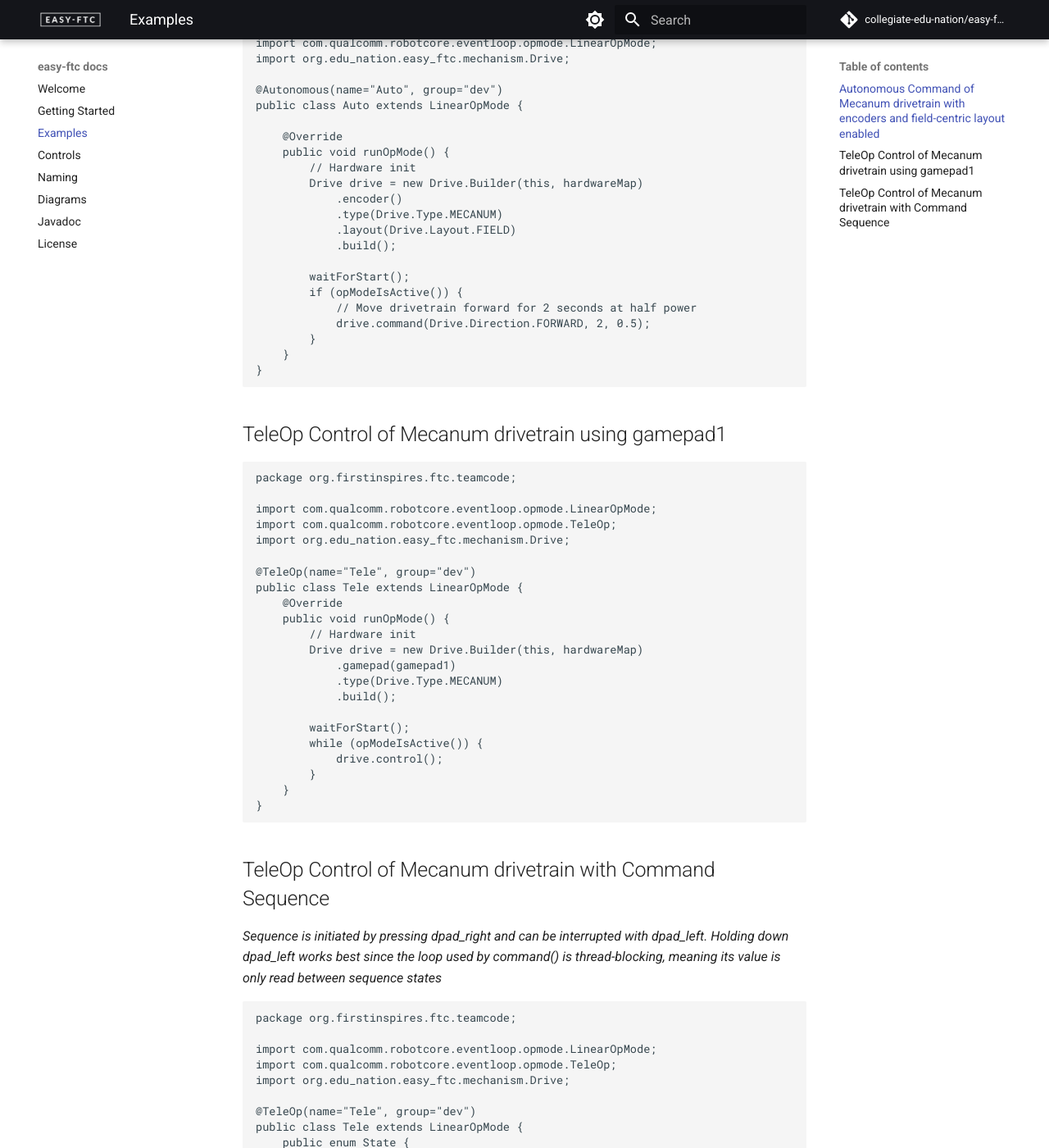
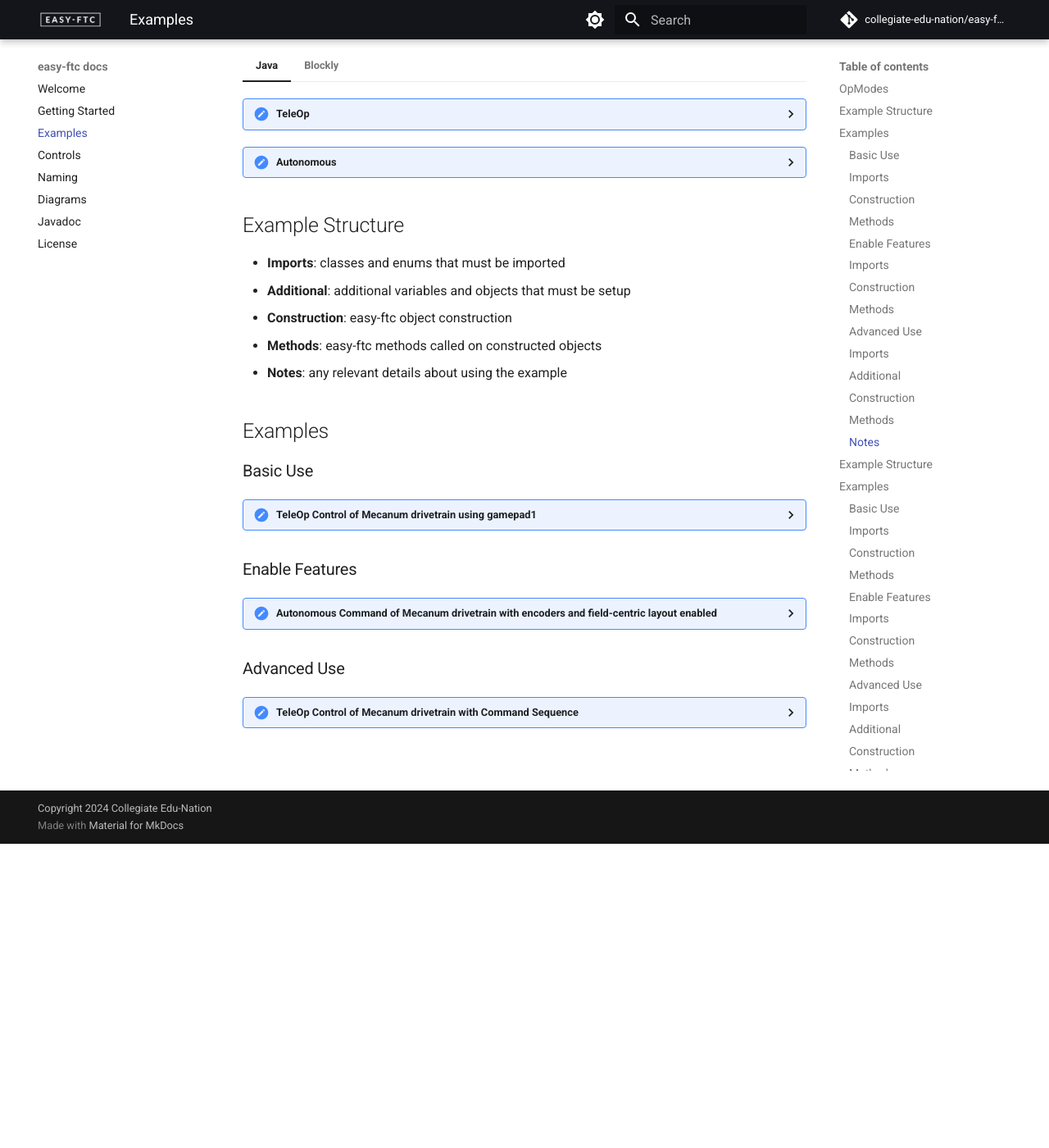
Before and after one commit to Collegiate-Edu-Nation/easy-ftc, an MkDocs documentation site: the page built from docs/examples.md, in a window 1280 px wide and 1400 px high, scrolled down 371 px. Shown: the whole window at 82% size. Built offline with MkDocs 1.6.1 and Material for MkDocs 9.7.7, drawn with Linux system fonts in a browser that asks for light colours; comment, search, counter and statistics services are not loaded; some of the changed text lies outside the part shown.

Commit message:
restructure

```diff
--- a/docs/examples.md
+++ b/docs/examples.md
@@ -1,115 +1,252 @@
 # Examples
+Examples are provided in the form of code (either Java or Blockly) that must be added to an OpMode. Click an example's dropdown to see its contents.
+
+## OpModes
+Each example will use one of the following OpModes. For the sake of brevity, these are not repeated for each example.
+
+<i>Note the locations of Imports, Additional, Construction, and Methods.</i>
 
 === "Java"
 
-    ## Autonomous Command of Mecanum drivetrain with encoders and field-centric layout enabled
-
-        package org.firstinspires.ftc.teamcode;
-
-        import com.qualcomm.robotcore.eventloop.opmode.Autonomous;
-        import com.qualcomm.robotcore.eventloop.opmode.LinearOpMode;
-        import org.edu_nation.easy_ftc.mechanism.Drive;
-
-        @Autonomous(name="Auto", group="dev")
-        public class Auto extends LinearOpMode {
-
-            @Override
-            public void runOpMode() {
-                // Hardware init
-                Drive drive = new Drive.Builder(this, hardwareMap)
-                    .encoder()
-                    .type(Drive.Type.MECANUM)
-                    .layout(Drive.Layout.FIELD)
-                    .build();
-
-                waitForStart();
-                if (opModeIsActive()) {
-                    // Move drivetrain forward for 2 seconds at half power
-                    drive.command(Drive.Direction.FORWARD, 2, 0.5);
-                }
-            }
-        }
-
-    ## TeleOp Control of Mecanum drivetrain using gamepad1
+    <details>
+    <summary>TeleOp</summary>
 
         package org.firstinspires.ftc.teamcode;
 
         import com.qualcomm.robotcore.eventloop.opmode.LinearOpMode;
         import com.qualcomm.robotcore.eventloop.opmode.TeleOp;
-        import org.edu_nation.easy_ftc.mechanism.Drive;
+        // Imports
 
         @TeleOp(name="Tele", group="dev")
         public class Tele extends LinearOpMode {
+            // Additional
+
             @Override
             public void runOpMode() {
-                // Hardware init
-                Drive drive = new Drive.Builder(this, hardwareMap)
-                    .gamepad(gamepad1)
-                    .type(Drive.Type.MECANUM)
-                    .build();
+                // Construction
 
                 waitForStart();
                 while (opModeIsActive()) {
-                    drive.control();
+                    // Methods
                 }
             }
         }
+    </details>
 
-    ## TeleOp Control of Mecanum drivetrain with Command Sequence
-    <i>Sequence is initiated by pressing dpad_right and can be interrupted with dpad_left. Holding down dpad_left works best since the loop used by command() is thread-blocking, meaning its value is only read between sequence states</i>
+
+    <details>
+    <summary>Autonomous</summary>
 
         package org.firstinspires.ftc.teamcode;
 
         import com.qualcomm.robotcore.eventloop.opmode.LinearOpMode;
-        import com.qualcomm.robotcore.eventloop.opmode.TeleOp;
-        import org.edu_nation.easy_ftc.mechanism.Drive;
+        import com.qualcomm.robotcore.eventloop.opmode.Autonomous;
+        // Imports
 
-        @TeleOp(name="Tele", group="dev")
-        public class Tele extends LinearOpMode {
-            public enum State {
-                ROTATE_LEFT, ROTATE_RIGHT
-            }
+        @Autonomous(name="Auto", group="dev")
+        public class Auto extends LinearOpMode {
+            // Additional
 
             @Override
             public void runOpMode() {
-                // Hardware init
-                Drive drive = new Drive.Builder(this, hardwareMap)
-                    .gamepad(gamepad1)
-                    .type(Drive.Type.MECANUM)
-                    .build();
-
-                // define starting state
-                State state = State.ROTATE_LEFT;
+                // Construction
 
                 waitForStart();
-                while (opModeIsActive()) {
-                    // Define the sequence with a Finite State Machine
-                    switch (state) {
-                        case ROTATE_LEFT:
-                            // initiate sequence when dpad_right is pressed
-                            if (gamepad1.dpad_right) {
-                                drive.command(Drive.Direction.ROTATE_LEFT, 2, 0.5);
-                                state = State.ROTATE_RIGHT;
-                            }
-                            break;
-                        case ROTATE_RIGHT:
-                            drive.command(Drive.Direction.ROTATE_RIGHT, 2, 0.5);
-                            // restart sequence once final state is completed
-                            state = State.ROTATE_LEFT;
-                            break;
-                        default:
-                            state = State.ROTATE_LEFT;
-                    }
-
-                    // Termiante sequence when dpad_left is pressed
-                    if (gamepad1.dpad_left) {
-                        state = State.ROTATE_LEFT;
-                    }
-
-                    // normal drivetrain control
-                    drive.control();
+                if (opModeIsActive()) {
+                    // Methods
                 }
             }
         }
+    </details>
+
+
+    ## Example Structure
+
+    * <b>Imports</b>: classes and enums that must be imported
+    * <b>Additional</b>: additional variables and objects that must be setup
+    * <b>Construction</b>: easy-ftc object construction
+    * <b>Methods</b>: easy-ftc methods called on constructed objects
+    * <b>Notes</b>: any relevant details about using the example
+
+    ## Examples
+
+    ### Basic Use
+
+
+    <details>
+    <summary>TeleOp Control of Mecanum drivetrain using gamepad1</summary>
+
+    ### Imports
+
+        import org.edu_nation.easy_ftc.mechanism.Drive;
+
+    ### Construction
+
+        Drive drive = new Drive.Builder(this, hardwareMap)
+            .gamepad(gamepad1)
+            .type(Drive.Type.MECANUM)
+            .build();
+
+    ### Methods
+
+        drive.control();
+    </details>
+
+
+    ### Enable Features
+
+
+    <details>
+    <summary>Autonomous Command of Mecanum drivetrain with encoders and field-centric layout enabled</summary>
+
+    ### Imports
+
+        import org.edu_nation.easy_ftc.mechanism.Drive;
+
+    ### Construction
+
+        Drive drive = new Drive.Builder(this, hardwareMap)
+            .encoder()
+            .type(Drive.Type.MECANUM)
+            .layout(Drive.Layout.FIELD)
+            .build();
+
+    ### Methods
+
+        drive.command(Drive.Direction.FORWARD, 2, 0.5);
+    </details>
+
+
+    ### Advanced Use
+
+
+    <details>
+    <summary>TeleOp Control of Mecanum drivetrain with Command Sequence</summary>
+
+    ### Imports
+
+        import org.edu_nation.easy_ftc.mechanism.Drive;
+
+    ### Additional
+
+        public enum State {
+            ROTATE_LEFT, ROTATE_RIGHT
+        }
+
+    ### Construction
+
+        Drive drive = new Drive.Builder(this, hardwareMap)
+            .gamepad(gamepad1)
+            .type(Drive.Type.MECANUM)
+            .build();
+
+        // define starting state
+        State state = State.ROTATE_LEFT;
+
+    ### Methods
+
+        switch (state) {
+            case ROTATE_LEFT:
+                // initiate sequence when dpad_right is pressed
+                if (gamepad1.dpad_right) {
+                    drive.command(Drive.Direction.ROTATE_LEFT, 2, 0.5);
+                    state = State.ROTATE_RIGHT;
+                }
+                break;
+            case ROTATE_RIGHT:
+                drive.command(Drive.Direction.ROTATE_RIGHT, 2, 0.5);
+                // restart sequence once final state is completed
+                state = State.ROTATE_LEFT;
+                break;
+            default:
+                state = State.ROTATE_LEFT;
+        }
+
+        // Termiante sequence when dpad_left is pressed
+        if (gamepad1.dpad_left) {
+            state = State.ROTATE_LEFT;
+        }
+
+        // normal drivetrain control
+        drive.control();
+
+    ### Notes
+    * Sequence is initiated by pressing dpad_right and can be interrupted with dpad_left
+    * Holding down dpad_left works best since the loop used by command() is thread-blocking, meaning its value is only read between sequence states
+    </details>
+
 
 === "Blockly"
+
+
+    <details>
+    <summary>TeleOp</summary>
+
+    </details>
+
+
+    <details>
+    <summary>Autonomous</summary>
+
+    </details>
+
+
+    ## Example Structure
+
+    * <b>Imports</b>: classes and enums that must be imported
+    * <b>Additional</b>: additional variables and objects that must be setup
+    * <b>Construction</b>: easy-ftc object construction
+    * <b>Methods</b>: easy-ftc methods called on constructed objects
+    * <b>Notes</b>: any relevant details about using the example
+
+    ## Examples
+
+    ### Basic Use
+
+
+    <details>
+    <summary>TeleOp Control of Mecanum drivetrain using gamepad1</summary>
+
+    ### Imports
+
+    ### Construction
+
+    ### Methods
+
+    </details>
+
+
+    ### Enable Features
+
+
+    <details>
+    <summary>Autonomous Command of Mecanum drivetrain with encoders and field-centric layout enabled</summary>
+
+    ### Imports
+
+    ### Construction
+
+    ### Methods
+
+    </details>
+
+
+    ### Advanced Use
+
+
+    <details>
+    <summary>TeleOp Control of Mecanum drivetrain with Command Sequence</summary>
+
+    ### Imports
+
+    ### Additional
+
+    ### Construction
+
+    ### Methods
+
+    ### Notes
+    * Sequence is initiated by pressing dpad_right and can be interrupted with dpad_left
+    * Holding down dpad_left works best since the loop used by command() is thread-blocking, meaning its value is only read between sequence states
+
+    </details>
```
